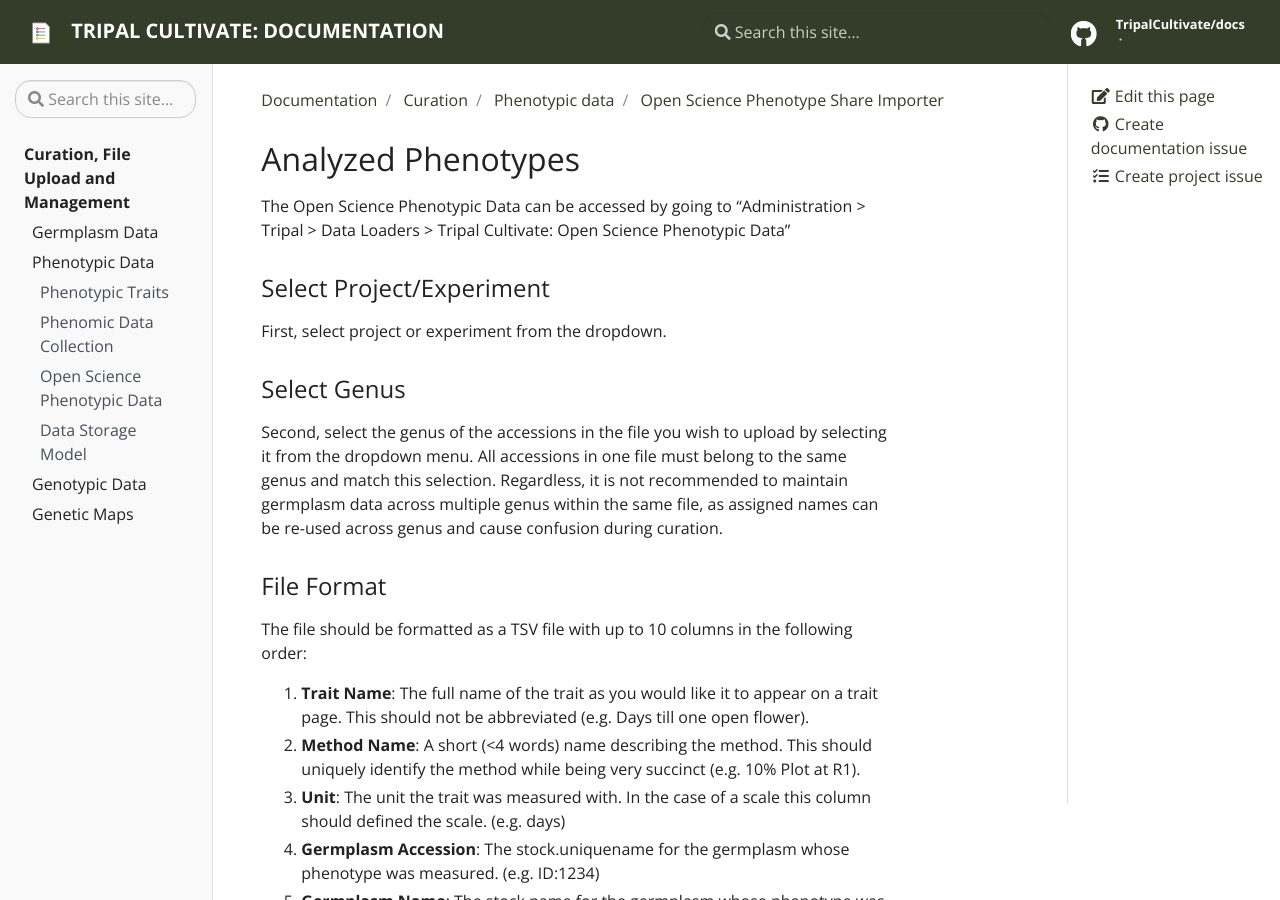
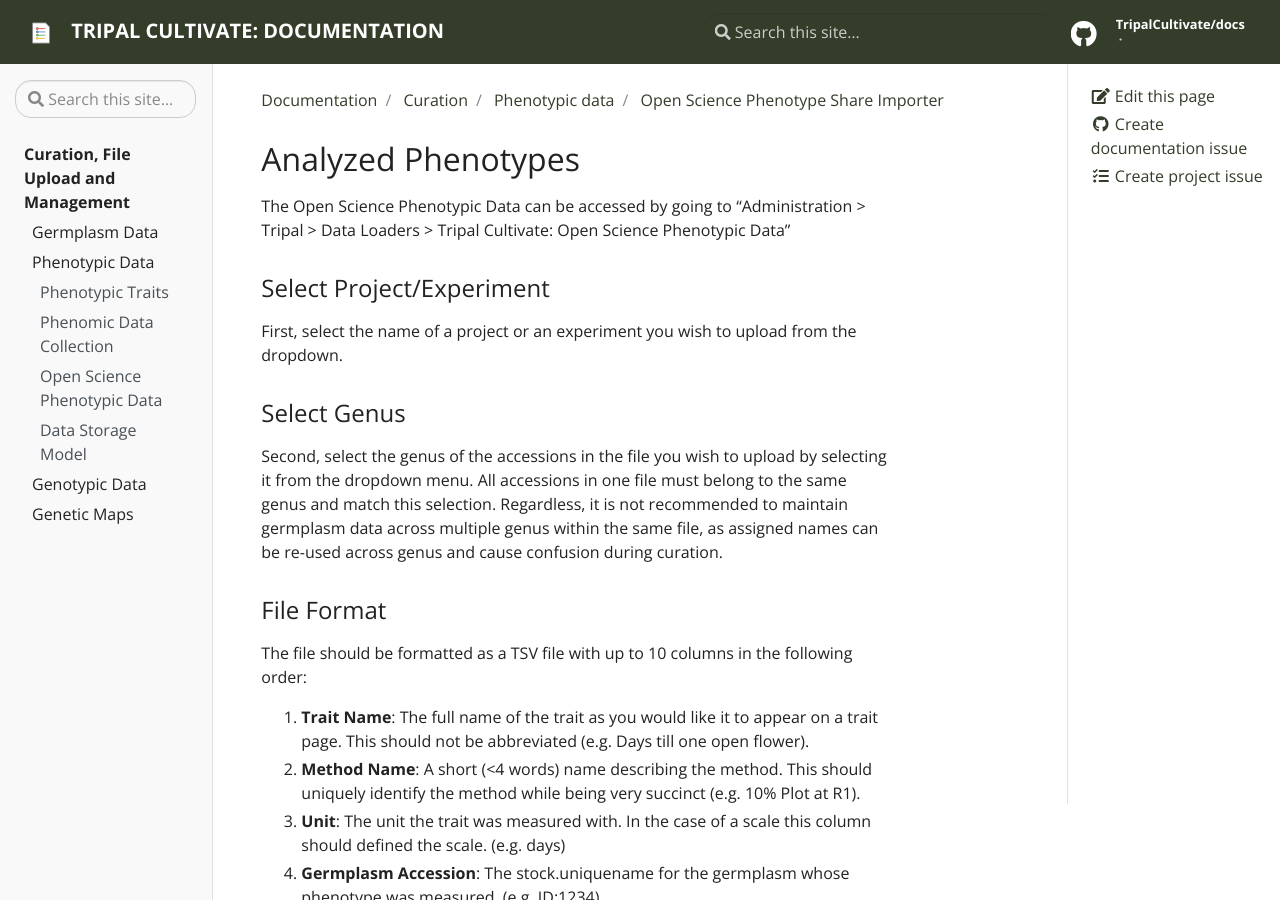
Before and after one commit to TripalCultivate/docs, a Jekyll site: the page built from _docs/curation/phenotypic-data/share-importer.md, in a window 1280 px wide and 900 px high. Built offline with Jekyll 4.4.1, drawn with Linux system fonts in a browser that asks for light colours.

Commit message:
Update share-importer.md

```diff
--- a/_docs/curation/phenotypic-data/share-importer.md
+++ b/_docs/curation/phenotypic-data/share-importer.md
@@ -9,7 +9,7 @@ description: This is documentation pertaining to import of shareable phenotypic
 The Open Science Phenotypic Data can be accessed by going to "Administration > Tripal > Data Loaders > Tripal Cultivate: Open Science Phenotypic Data"
 
 ### Select Project/Experiment
-First, select project or experiment from the dropdown.
+First, select the name of a project or an experiment you wish to upload from the dropdown.
 ### Select Genus
 Second, select the genus of the accessions in the file you wish to upload by selecting it from the dropdown menu. All accessions in one file must belong to the same genus and match this selection. Regardless, it is not recommended to maintain germplasm data across multiple genus within the same file, as assigned names can be re-used across genus and cause confusion during curation.
 ### File Format
```
